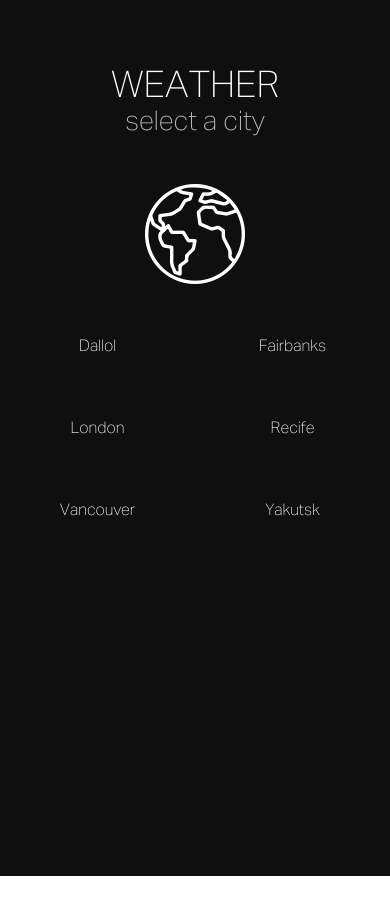
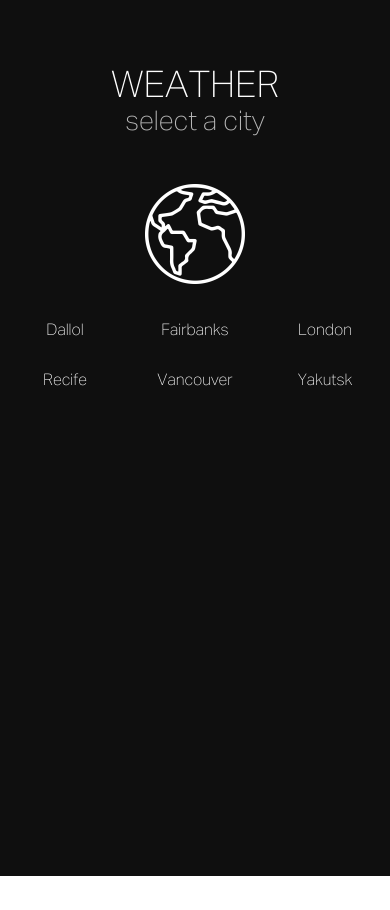
Before and after one commit to reinaldoleal/my-challenge-tds, a React (Vite) app: page / in a window 390 px wide. Built offline with nearby package versions, Linux system fonts and the light colour scheme.

Commit message:
centralizando nome das cidades - mobile

```diff
--- a/src/assets/sass/style.sass
+++ b/src/assets/sass/style.sass
@@ -88,7 +88,7 @@
         font-size: 1.4em
 
         @include mixins.mobile
-            padding: 2em
+            // padding: 2em
             font-size: 1em
 
 .container-weather
```
